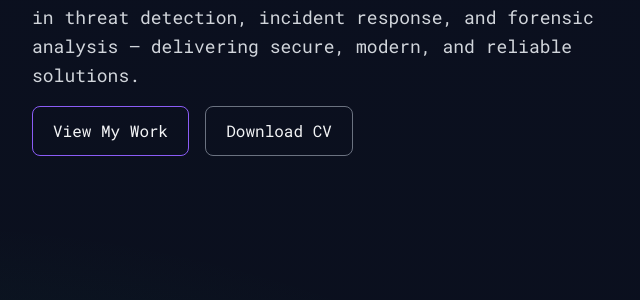
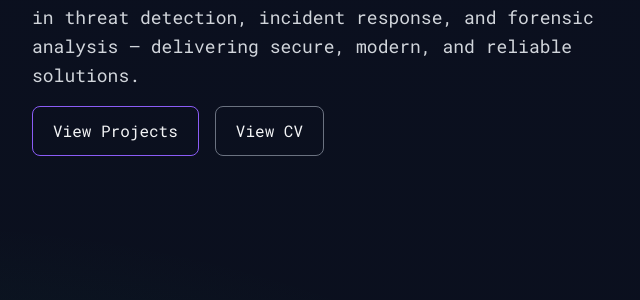
Before and after one commit to Osvic1/Portfolio, a Flask app: page / in a window 1280 px wide. Shown: the part 598-898 px from the top of the page, without its empty margins (0-640 px from the left). Run offline with Flask 3, Linux system fonts and the light colour scheme; some libraries are stand-ins or nearby versions.

Commit message:
Fix:session

```diff
--- a/templates/contact.html
+++ b/templates/contact.html
@@ -62,9 +62,10 @@
 
       <!-- Quick Access Buttons -->
       <div class="mt-6 flex gap-4">
-        <a href="{{ socials.resume }}" class="px-4 py-2 bg-gray-800 hover:bg-gray-700 rounded-lg text-sm text-white transition">
-          <i class="fas fa-file-alt mr-2"></i> Download Resume
+        <a href="{{ socials.resume }}" target="_blank" rel="noopener noreferrer" class="px-5 py-3 rounded-lg border border-gray-500 hover:bg-gray-800 transition">
+          View CV
         </a>
+
         <a href="{{ url_for('projects') }}" class="px-4 py-2 bg-purple-600 hover:bg-purple-700 rounded-lg text-sm text-white transition">
           <i class="fas fa-code mr-2"></i> View Projects
         </a>
--- a/templates/index.html
+++ b/templates/index.html
@@ -38,11 +38,12 @@
 
     <div class="mt-6 flex flex-wrap gap-4">
       <a href="{{ url_for('projects') }}" class="px-5 py-3 rounded-lg border border-purple-500 hover:bg-purple-600 hover:border-purple-600 transition">
-        View My Work
+        View Projects
       </a>
-      <a href="{{ socials.resume }}" class="px-5 py-3 rounded-lg border border-gray-500 hover:bg-gray-800 transition">
-        Download CV
+     <a href="{{ socials.resume }}" target="_blank" rel="noopener noreferrer" class="px-5 py-3 rounded-lg border border-gray-500 hover:bg-gray-800 transition">
+        View CV
       </a>
+
     </div>
   </div>
 
```
